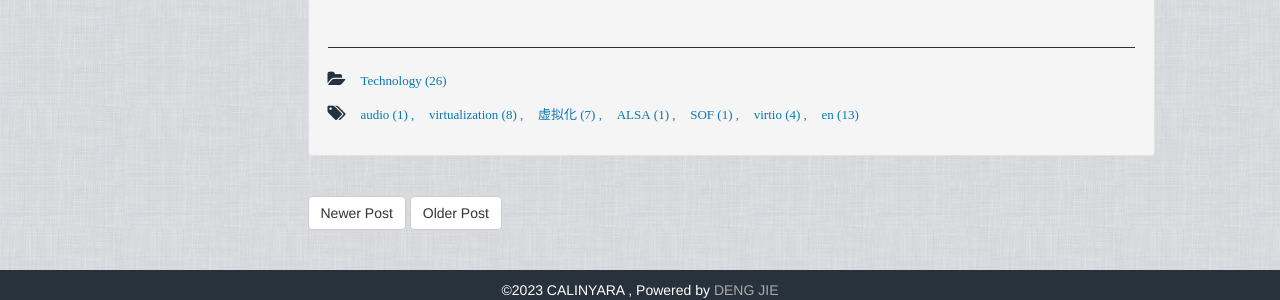
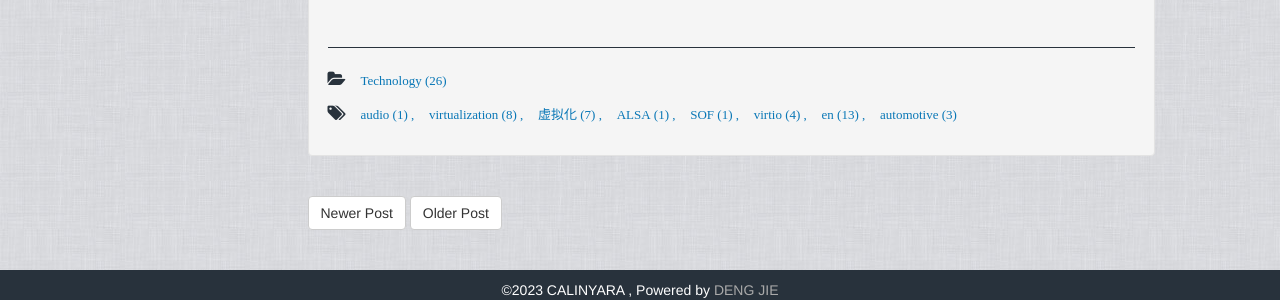
Before and after one commit to calinyara/calinyara.github.io, a Jekyll site: the page built from _posts/2023-6-30-audio-virtualization.markdown, in a window 1280 px wide and 900 px high, scrolled down 3343 px. Shown: the part 590-890 px from the top of the window. Built offline with Jekyll 4.4.1, drawn with Linux system fonts in a browser that asks for light colours.

Commit message:
add tags

```diff
--- a/_posts/2021-3-14-gpu-virtualization.markdown
+++ b/_posts/2021-3-14-gpu-virtualization.markdown
@@ -2,7 +2,7 @@
 layout: post
 title:  "GPU虚拟化/显示虚拟化"
 categories: Technology
-tags: GPU 虚拟化 图形虚拟化 显卡 显卡虚拟化 GPGPU GVT-s GVT-d GVT-g crosvm virtualization display virtio virtio-gpu qemu zh
+tags: GPU 虚拟化 图形虚拟化 显卡 显卡虚拟化 GPGPU GVT-s GVT-d GVT-g crosvm virtualization display virtio virtio-gpu qemu zh automotive
 author: Calinyara
 description:
 ---
--- a/_posts/2023-2-25-aVisor-en.markdown
+++ b/_posts/2023-2-25-aVisor-en.markdown
@@ -2,7 +2,7 @@
 layout: post
 title:  "aVisor: A Tiny Hypervisor for Raspberry Pi"
 categories: Technology
-tags: 内核 kernel Linux 操作系统 树莓派 raspberry pi buildroot hypervisor 虚拟机 虚拟化 virtualization OS 调度 arm en
+tags: 内核 kernel Linux 操作系统 树莓派 raspberry pi buildroot hypervisor 虚拟机 虚拟化 virtualization OS 调度 arm en automotive
 author: Calinyara
 description:
 ---
--- a/_posts/2023-6-30-audio-virtualization.markdown
+++ b/_posts/2023-6-30-audio-virtualization.markdown
@@ -2,7 +2,7 @@
 layout: post
 title:  "Audio Virtualization"
 categories: Technology
-tags: audio virtualization 虚拟化 ALSA SOF virtio en
+tags: audio virtualization 虚拟化 ALSA SOF virtio en automotive
 author: Calinyara
 description:
 ---
```
